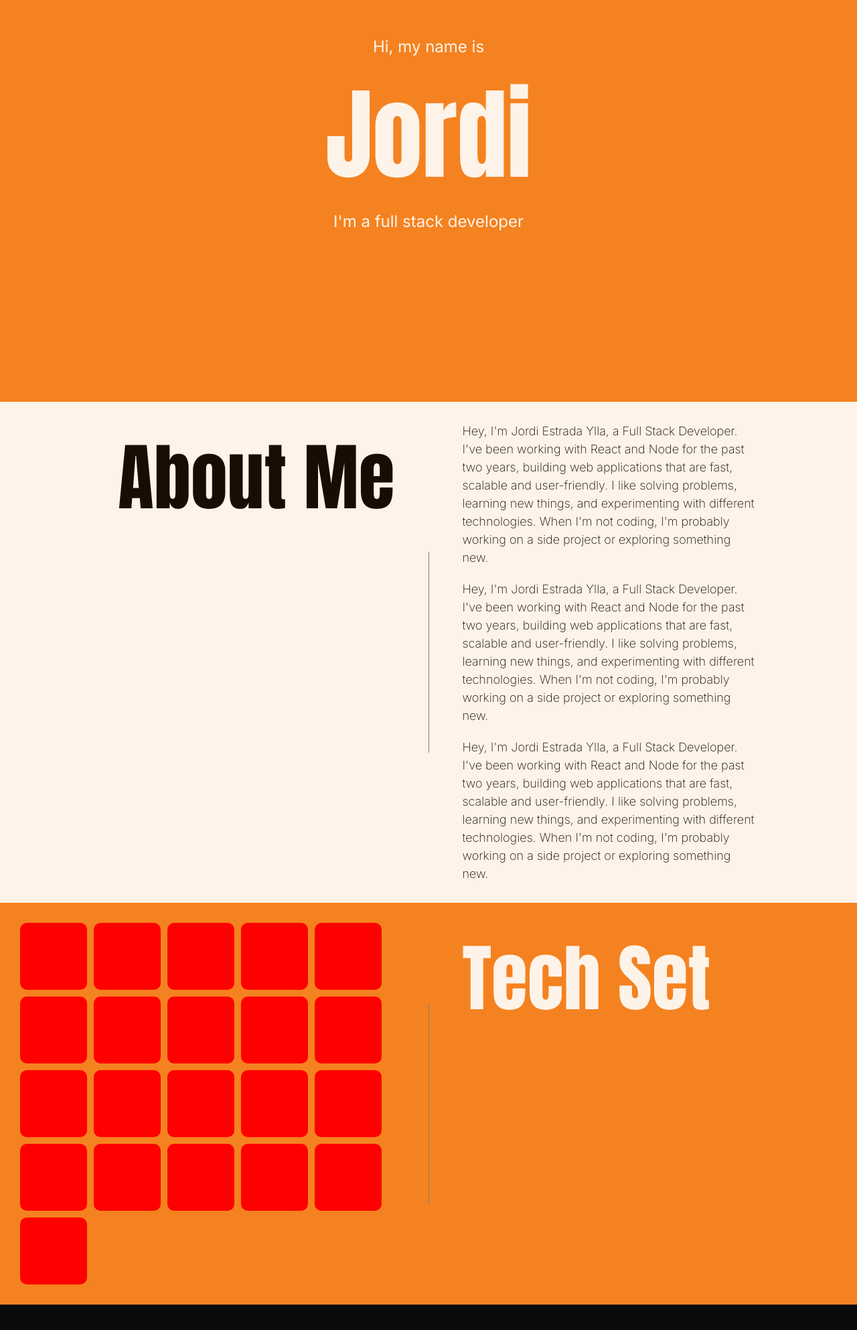
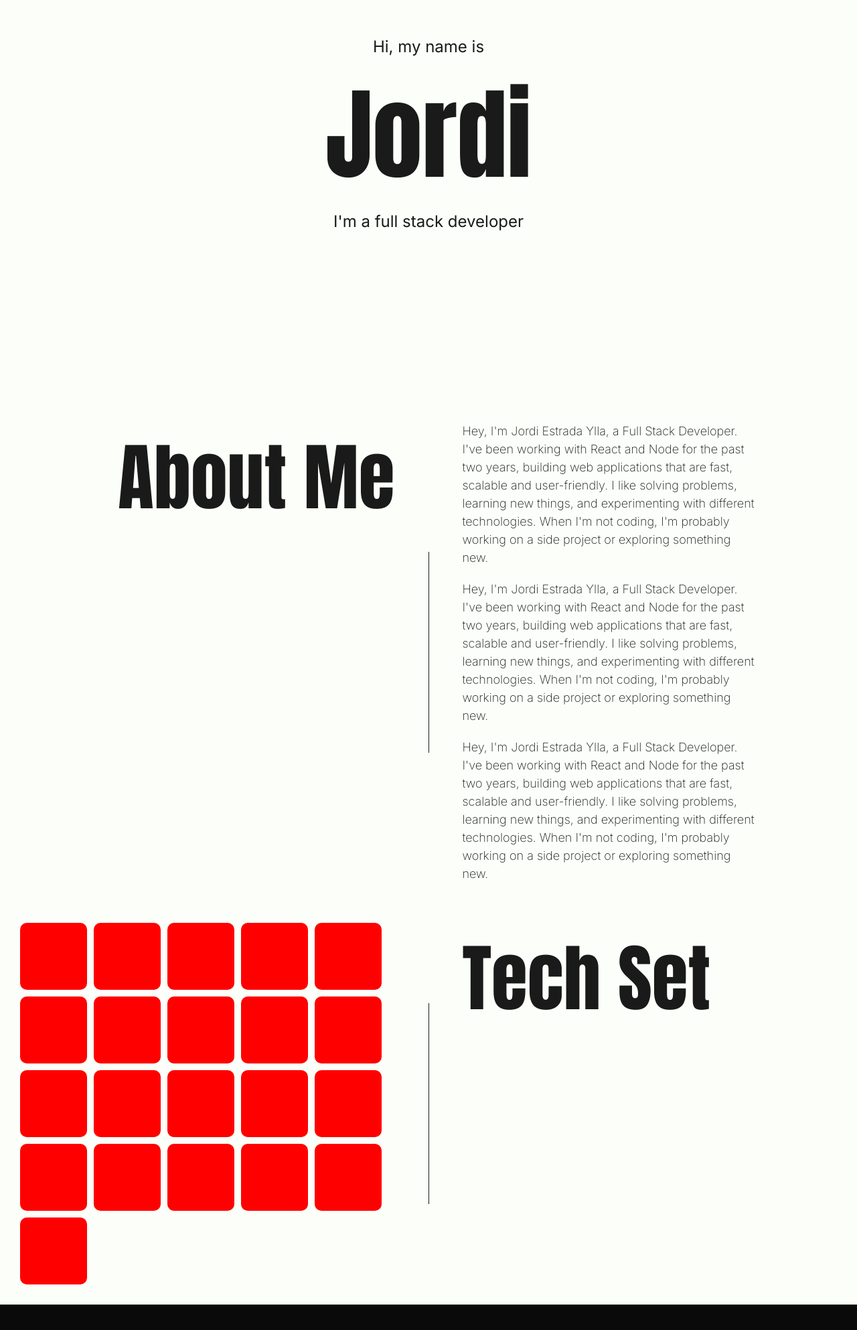
Before and after one commit to Jordiestrada3/portfolio_v1, a Next.js app: page / in a window 1280 px wide. Shown: the part 200-2186 px from the top of the page at 67% size. Built offline with nearby package versions, Linux system fonts and the light colour scheme.

Commit message:
Refactor, Color Styles changed

```diff
--- a/app/globals.css
+++ b/app/globals.css
@@ -48,8 +48,8 @@ p {
 }
 
 .presentation-section {
-  background-color: #F58220;
-  color: #FEF3E9;
+  background-color: #FCFFF9;
+  color: #191A19;
   width: 100vw;
   height: 100vh;
   display: flex;
@@ -60,8 +60,8 @@ p {
 
 
 .about-me-section {
-  background-color: #FEF3E9;
-  color: #190D03;
+  background-color: #FCFFF9;
+  color: #191A19;
   width: 100vw;
   display: flex;
   flex-direction: column;
@@ -71,8 +71,8 @@ p {
 }
 
 .tech-set-section {
-  background-color: #F58220;
-  color: #FEF3E9;
+  background-color: #FCFFF9;
+  color: #191A19;
   width: 100vw;
   display: flex;
   flex-direction: column;
@@ -84,6 +84,6 @@ p {
 .vertical-line {
   width: 1px;
   height: 300px;
-  background-color: gray;
+  background-color: #191A19;
   align-self: center;
 }
--- a/app/page.tsx
+++ b/app/page.tsx
@@ -35,7 +35,7 @@ export default function Home() {
               About Me
             </h2>
             <div className="vertical-line"></div>
-            <div style={{ width: '50%', gap: 20, flexDirection:'column', display: 'flex' }}>
+            <div style={{ width: '50%', gap: 20, flexDirection: 'column', display: 'flex' }}>
               <p>
                 Hey, I'm Jordi Estrada Ylla, a Full Stack Developer.
 
```
